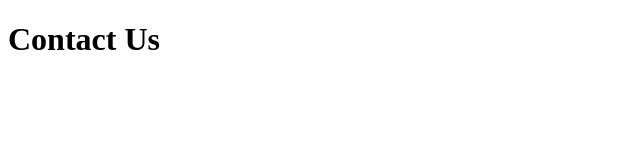
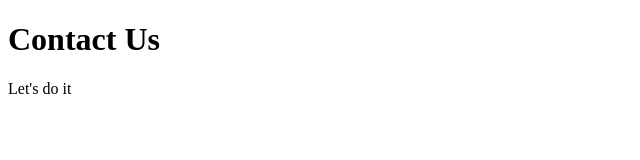
Before and after one commit to sajid-atar/learning-git, a plain HTML site: page contact.html in a window 1280 px wide. Shown: the full height of the page, 0-640 px from the left. Drawn offline with Linux system fonts and the light colour scheme.

Commit message:
add a new line

```diff
--- a/contact.html
+++ b/contact.html
@@ -8,6 +8,6 @@
 </head>
 <body>
     <h1>Contact Us</h1>
-
+    <p>Let's do it</p>
 </body>
 </html>
```
